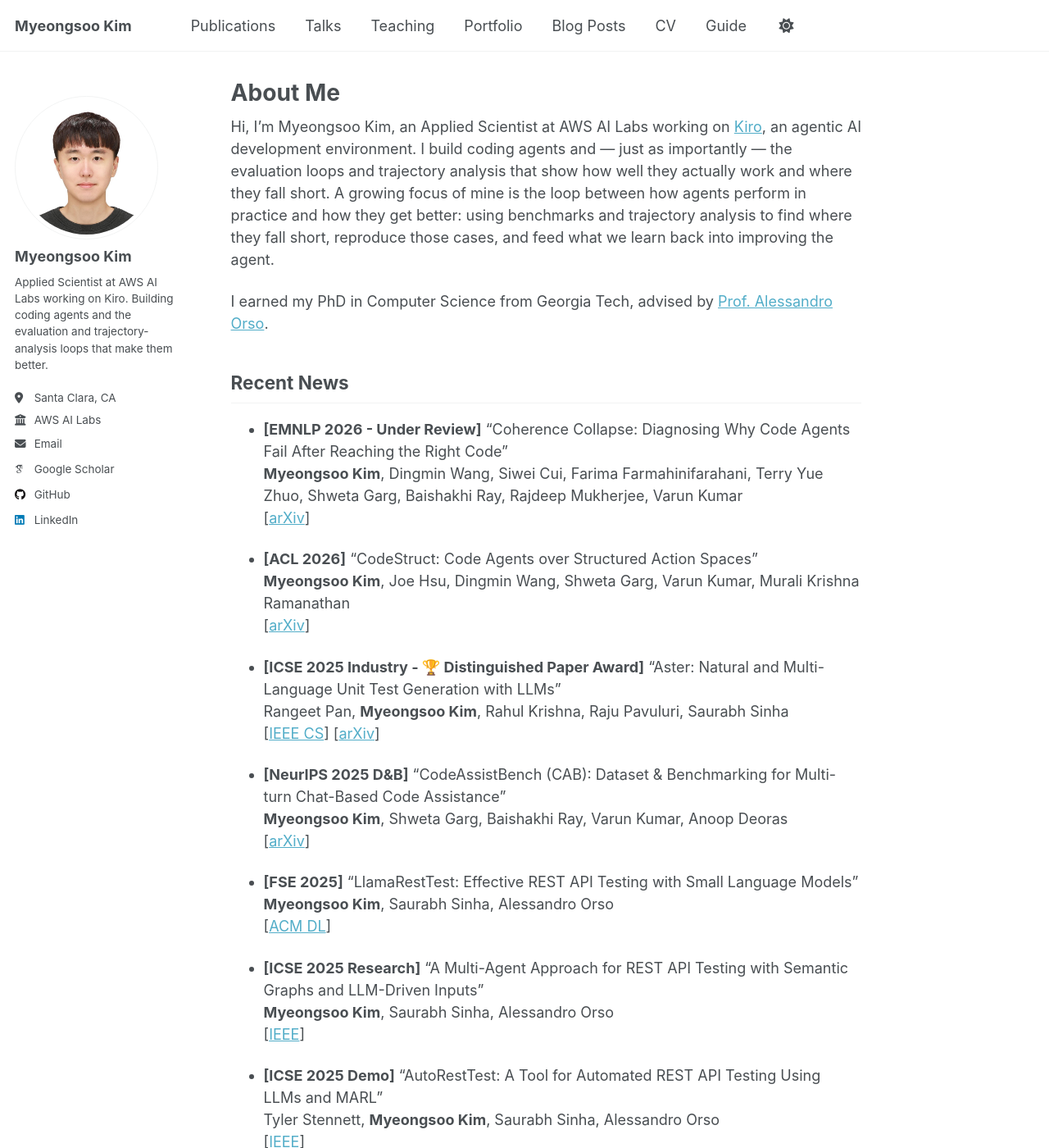
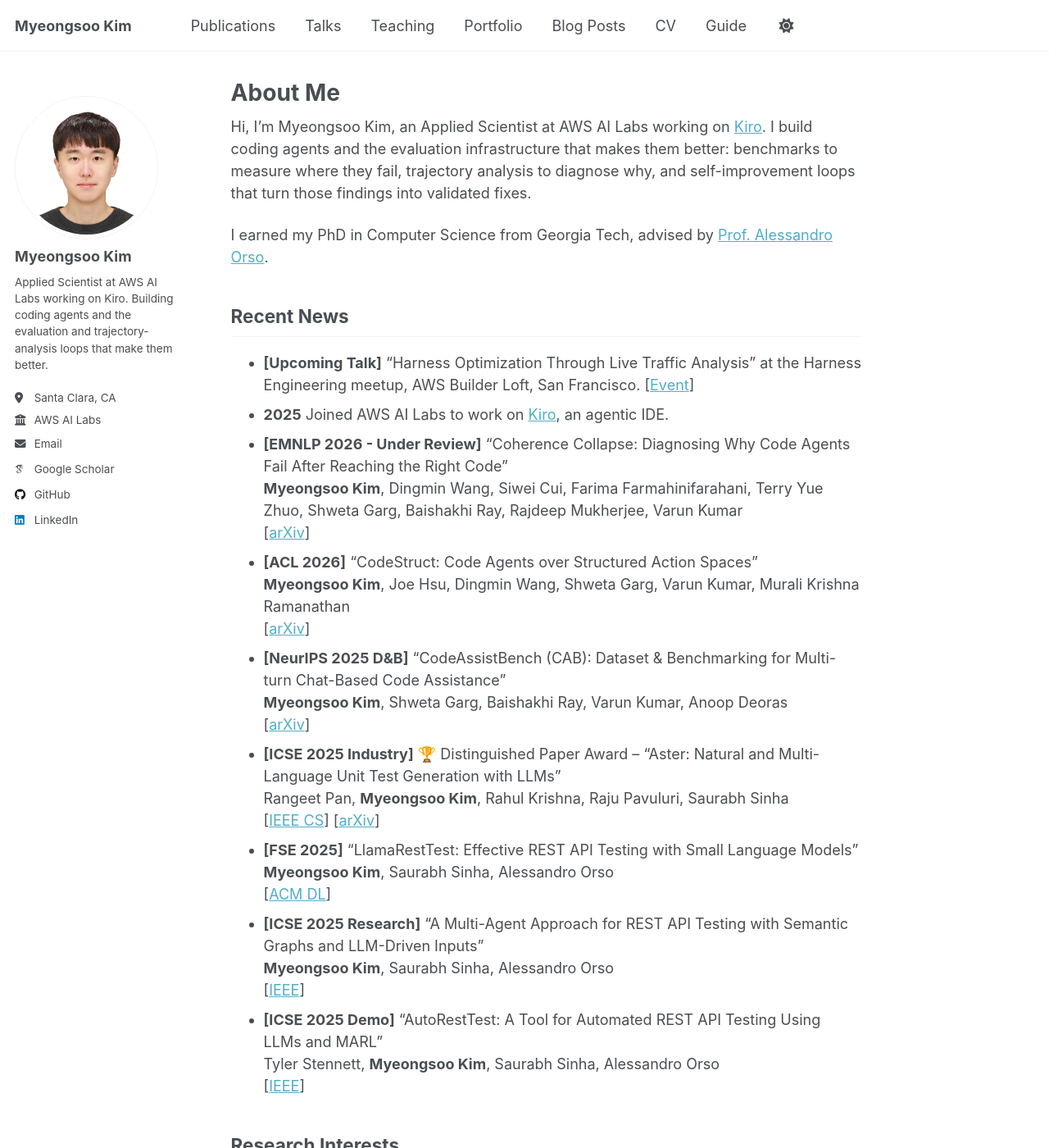
Before and after one commit to codingsoo/codingsoo.github.io, a Jekyll site: the page built from _pages/about.md, in a window 1280 px wide and 1400 px high. Shown: the whole window at 82% size. Built offline with Jekyll 4.4.1, drawn with Linux system fonts in a browser that asks for light colours; some web fonts are replaced; a script that is not in the unit is left out; some of the changed text lies outside the part shown.

Commit message:
Update about page: tighten bio, reorder papers, add news items, improve research interests

```diff
--- a/_pages/about.md
+++ b/_pages/about.md
@@ -7,47 +7,42 @@ redirect_from:
   - /about.html
 ---
 
-Hi, I'm Myeongsoo Kim, an Applied Scientist at AWS AI Labs working on [Kiro](https://kiro.dev), an agentic AI development environment. I build coding agents and — just as importantly — the evaluation loops and trajectory analysis that show how well they actually work and where they fall short. A growing focus of mine is the loop between how agents perform in practice and how they get better: using benchmarks and trajectory analysis to find where they fall short, reproduce those cases, and feed what we learn back into improving the agent.
+Hi, I'm Myeongsoo Kim, an Applied Scientist at AWS AI Labs working on [Kiro](https://kiro.dev). I build coding agents and the evaluation infrastructure that makes them better: benchmarks to measure where they fail, trajectory analysis to diagnose why, and self-improvement loops that turn those findings into validated fixes.
 
 I earned my PhD in Computer Science from Georgia Tech, advised by [Prof. Alessandro Orso](https://engineering.uga.edu/team_member/alex-orso/).
 
 ## Recent News
 
+- **[Upcoming Talk]** "Harness Optimization Through Live Traffic Analysis" at the Harness Engineering meetup, AWS Builder Loft, San Francisco. [[Event](https://luma.com/rtd0f6ka)]
+- **2025** Joined AWS AI Labs to work on [Kiro](https://kiro.dev), an agentic IDE.
 - **[EMNLP 2026 - Under Review]** "Coherence Collapse: Diagnosing Why Code Agents Fail After Reaching the Right Code"
   **Myeongsoo Kim**, Dingmin Wang, Siwei Cui, Farima Farmahinifarahani, Terry Yue Zhuo, Shweta Garg, Baishakhi Ray, Rajdeep Mukherjee, Varun Kumar
   [[arXiv](https://arxiv.org/abs/2603.24631)]
-
 - **[ACL 2026]** "CodeStruct: Code Agents over Structured Action Spaces"
   **Myeongsoo Kim**, Joe Hsu, Dingmin Wang, Shweta Garg, Varun Kumar, Murali Krishna Ramanathan
   [[arXiv](https://arxiv.org/abs/2604.05407)]
-
-- **[ICSE 2025 Industry - 🏆 Distinguished Paper Award]** "Aster: Natural and Multi-Language Unit Test Generation with LLMs"
-  Rangeet Pan, **Myeongsoo Kim**, Rahul Krishna, Raju Pavuluri, Saurabh Sinha
-  [[IEEE CS](https://www.computer.org/csdl/proceedings-article/icse-seip/2025/368500a413/29kKWccGpK8)] [[arXiv](https://arxiv.org/pdf/2409.03093)]
-
 - **[NeurIPS 2025 D&B]** "CodeAssistBench (CAB): Dataset & Benchmarking for Multi-turn Chat-Based Code Assistance"
   **Myeongsoo Kim**, Shweta Garg, Baishakhi Ray, Varun Kumar, Anoop Deoras
   [[arXiv](https://arxiv.org/abs/2507.10646)]
-
+- **[ICSE 2025 Industry]** 🏆 Distinguished Paper Award -- "Aster: Natural and Multi-Language Unit Test Generation with LLMs"
+  Rangeet Pan, **Myeongsoo Kim**, Rahul Krishna, Raju Pavuluri, Saurabh Sinha
+  [[IEEE CS](https://www.computer.org/csdl/proceedings-article/icse-seip/2025/368500a413/29kKWccGpK8)] [[arXiv](https://arxiv.org/pdf/2409.03093)]
 - **[FSE 2025]** "LlamaRestTest: Effective REST API Testing with Small Language Models"
   **Myeongsoo Kim**, Saurabh Sinha, Alessandro Orso
   [[ACM DL](https://dl.acm.org/doi/10.1145/3715737)]
-
 - **[ICSE 2025 Research]** "A Multi-Agent Approach for REST API Testing with Semantic Graphs and LLM-Driven Inputs"
   **Myeongsoo Kim**, Saurabh Sinha, Alessandro Orso
   [[IEEE](https://dl.acm.org/doi/10.1109/ICSE55347.2025.00179)]
-
 - **[ICSE 2025 Demo]** "AutoRestTest: A Tool for Automated REST API Testing Using LLMs and MARL"
   Tyler Stennett, **Myeongsoo Kim**, Saurabh Sinha, Alessandro Orso
   [[IEEE](https://dl.acm.org/doi/10.1109/ICSE-Companion66252.2025.00015)]
 
 ## Research Interests
 
-My work centers on:
-- **Coding agents** for real software engineering tasks
-- **Evaluation loops and benchmarks** for measuring agent performance
-- **Trajectory analysis and failure diagnosis** for coding agents
-- **Large Language Models (LLMs)** for code generation and understanding
+- **Self-improving coding agents** -- closed loops that find failures, reproduce them, propose fixes, and keep only what passes a fair, reproducible gate
+- **Evaluation and benchmarking** -- designing benchmarks that reflect real agent failures (multi-turn, long-horizon, live-traffic-grounded), not just isolated coding puzzles
+- **Trajectory analysis and failure diagnosis** -- understanding *why* agents fail after reaching the right code (coherence collapse, action-space design, compaction loss)
+- **Agent architecture** -- structured action spaces, multi-agent coordination, and code-level enforcement mechanisms that prompt-steering alone cannot achieve
 
 ## Publications
 
```
